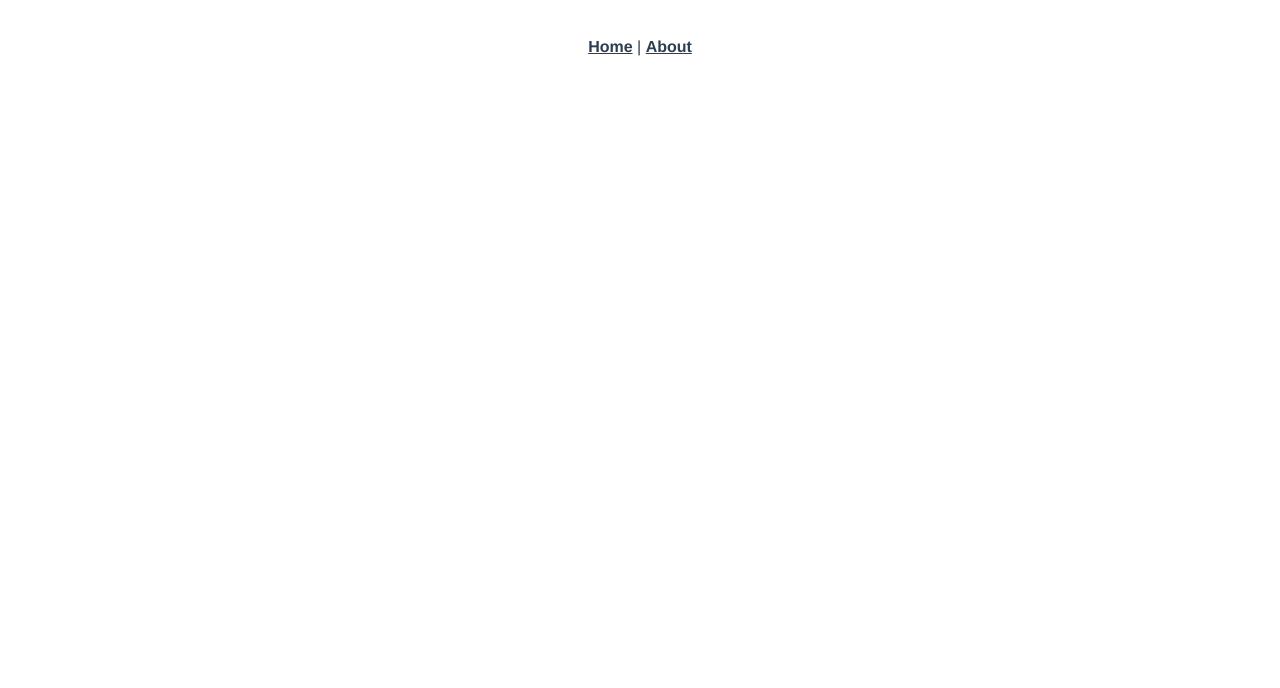
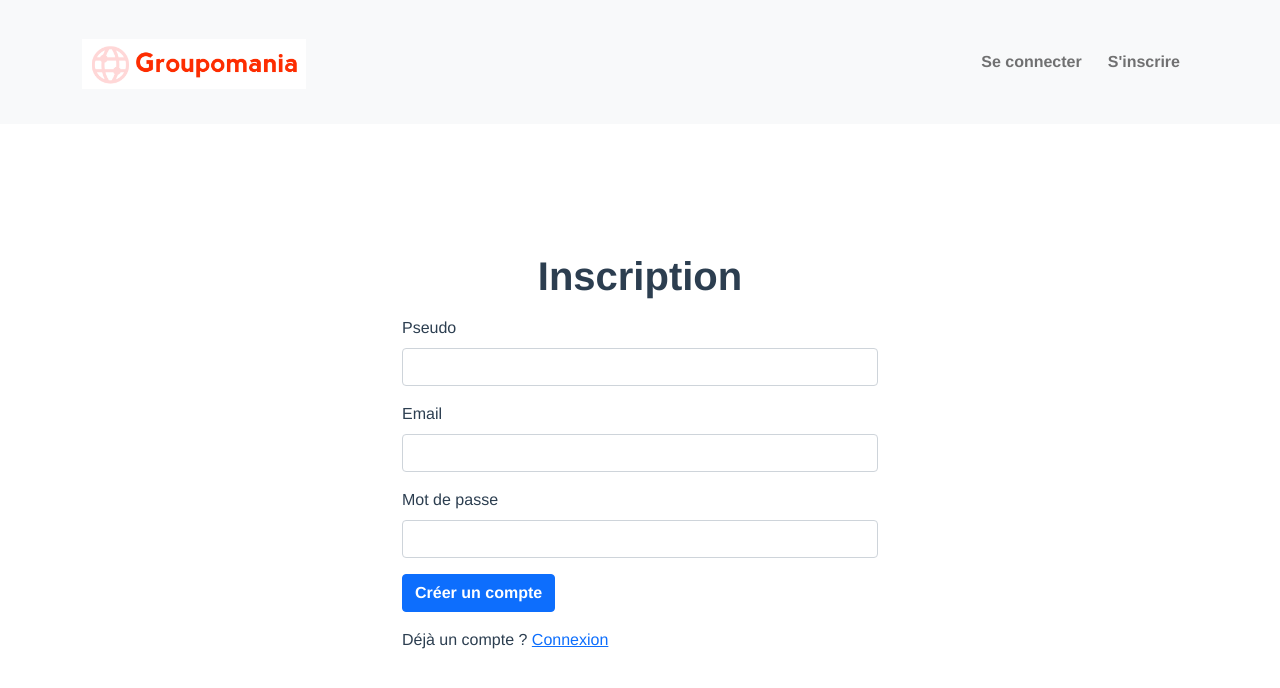
Before and after one commit to nicomil59/groupomania, a Vue app in the folder frontend/: page /signup in a window 1280 px wide. Before the commit this address had no page. Shown: the top 688 px of the page. Built offline with nearby package versions, Linux system fonts and the light colour scheme.

Commit message:
front - routing et composants signup et login

```diff
--- a/frontend/src/App.vue
+++ b/frontend/src/App.vue
@@ -1,30 +1,51 @@
 <template>
-  <nav>
-    <router-link to="/">Home</router-link> |
-    <router-link to="/about">About</router-link>
-  </nav>
-  <router-view/>
+  <div>
+    <NavBar />
+    <router-view />
+  </div>
 </template>
+
+<script>
+import NavBar from "@/components/NavBar.vue";
+// import axios from 'axios';
+
+export default {
+  name: "app",
+  components: {
+    NavBar
+  },
+  // data() {
+  //   return {
+  //     user: null
+  //   }
+  // },
+  async created() {
+    // const token = localStorage.getItem('token');
+    // const userId = localStorage.getItem('userId');
+
+    // console.log(userId);
+
+    try {
+      // const response = await axios.get(`${userId}`);
+      // console.log(response.data);
+      // this.user = response.data;
+      // this.$store.dispatch('user', response.data);
+    }
+    catch (error) {
+      console.log(error)
+    }
+  }
+}
+</script>
 
 <style lang="scss">
 #app {
   font-family: Avenir, Helvetica, Arial, sans-serif;
   -webkit-font-smoothing: antialiased;
   -moz-osx-font-smoothing: grayscale;
-  text-align: center;
+  // text-align: center;
   color: #2c3e50;
 }
 
-nav {
-  padding: 30px;
 
-  a {
-    font-weight: bold;
-    color: #2c3e50;
-
-    &.router-link-exact-active {
-      color: #42b983;
-    }
-  }
-}
 </style>
--- /dev/null
+++ b/frontend/src/components/Login.vue
@@ -0,0 +1,79 @@
+<template>
+  <div class="container-compo mx-auto">
+    <div class="container">
+      <h1>Connexion</h1>
+      <p>{{ msg }}</p>
+
+      <form  @submit.prevent="handleSubmit">
+        <div class="mb-3">
+          <label for="usernameInput" class="form-label">Pseudo</label>
+          <input v-model="username" type="text" class="form-control" id="usernameInput" />
+        </div>
+        <div class="mb-3">
+          <label for="passwordInput" class="form-label">Mot de passe</label>
+          <input v-model="password" type="password" class="form-control" id="passwordInput" />
+        </div>
+        <button type="submit" class="btn btn-primary">Se Connecter</button>
+        <p class="mt-3">Pas encore de compte ? <router-link to="/signup">Inscription</router-link></p>
+      </form>
+    </div>
+  </div>
+</template>
+
+<script>
+import axios from 'axios';
+
+export default {
+  name: "LogIn",
+  data() {
+    return {
+      username: '',
+      password: ''
+    }
+  },
+  props: {
+    msg: String,
+  },
+  methods: {
+    async handleSubmit() {
+      const dataInput = {
+        username: this.username,
+        password: this.password
+      }
+      console.log(dataInput)
+
+      try {
+        const response = await axios.post('signin', dataInput);
+
+        localStorage.setItem('token', response.data.token);
+        localStorage.setItem('userId', response.data.user.id);
+
+        console.log(response.data.user)
+
+        this.$store.dispatch('user', response.data.user);
+        this.$router.push('/');
+
+      } catch (error) {
+        console.log(error)
+      }
+    }
+  }
+};
+</script>
+
+<!-- Add "scoped" attribute to limit CSS to this component only -->
+<style scoped lang="scss">
+.container-compo {
+  max-width: 500px;
+  margin-top: 10%;
+}
+
+h1 {
+  font-weight: 700;
+  text-align: center;
+}
+
+button {
+  font-weight: bold;
+}
+</style>
--- /dev/null
+++ b/frontend/src/components/NavBar.vue
@@ -0,0 +1,79 @@
+<template>
+  <nav class="navbar navbar-expand-lg navbar-light bg-light">
+    <div class="container">
+      <router-link to="/" class="navbar-brand">
+        <img
+          src="../assets/icon-left-font.png"
+          alt="logo Groupomania"
+          class="d-inline-block align-text-top"
+        />
+      </router-link>
+      <button
+        class="navbar-toggler"
+        type="button"
+        data-bs-toggle="collapse"
+        data-bs-target="#navbarNav"
+        aria-controls="navbarNav"
+        aria-expanded="false"
+        aria-label="Toggle navigation"
+      >
+        <span class="navbar-toggler-icon"></span>
+      </button>
+      <div class="collapse navbar-collapse" id="navbarNav">
+        <ul class="navbar-nav ms-auto" v-if="!user">
+          <li class="nav-item">
+            <router-link to="/login" class="nav-link">Se connecter</router-link>
+          </li>
+          <li class="nav-item">
+            <router-link to="/signup" class="nav-link">S'inscrire</router-link>
+          </li>
+        </ul>
+        <ul class="navbar-nav ms-auto" v-if="user">
+          <li class="nav-item">
+            <a href="javascript:void(0)" @click="handleClick" class="nav-link">Se déconnecter</a>
+          </li>
+        </ul>
+      </div>
+    </div>
+  </nav>
+</template>
+
+<script>
+import { mapGetters } from 'vuex';
+
+export default {
+  name: "NavBar",
+  // props: ['user'],
+  methods: {
+    handleClick() {
+      localStorage.removeItem('id');
+      localStorage.removeItem('token');
+      this.$store.dispatch('user', null);
+      this.$router.push('/');
+    }
+  },
+  computed: {
+    ...mapGetters(['user'])
+  }
+};
+</script>
+
+<style lang="scss" scoped>
+nav {
+  padding: 30px;
+
+  img {
+      height: 50px;
+  }
+
+  a {
+    font-weight: bold;
+    color: #2c3e50;
+    margin-right: 10px;
+
+    &.router-link-exact-active {
+      color: #42b983;
+    }
+  }
+}
+</style>
--- /dev/null
+++ b/frontend/src/components/Signup.vue
@@ -0,0 +1,80 @@
+<template>
+  <div class="container-compo mx-auto">
+    <div class="container mt-5">
+      <h1>Inscription</h1>
+      <p>{{ msg }}</p>
+
+      <form @submit.prevent="handleSubmit">
+        <div class="mb-3">
+          <label for="usernameInput" class="form-label">Pseudo</label>
+          <input v-model="username" type="text" class="form-control" id="usernameInput" />
+        </div>
+        <div class="mb-3">
+          <label for="emailInput" class="form-label">Email</label>
+          <input v-model="email" type="email" class="form-control" id="emailInput" />
+        </div>
+        <div class="mb-3">
+          <label for="passwordInput" class="form-label">Mot de passe</label>
+          <input v-model="password" type="password" class="form-control" id="passwordInput" />
+        </div>
+        <button type="submit" class="btn btn-primary">Créer un compte</button>
+        <p class="mt-3">Déjà un compte ? <router-link to="/login">Connexion</router-link></p>
+      </form>
+    </div>
+  </div>
+</template>
+
+<script>
+import axios from 'axios';
+
+export default {
+  name: "SignUp",
+  data() {
+    return {
+      username: '',
+      email: '',
+      password: ''
+    }
+  },
+  props: {
+    msg: String,
+  },
+  methods: {
+    async handleSubmit() {
+      const dataInput = {
+        username: this.username,
+        email: this.email,
+        password: this.password
+      }
+      console.log(dataInput)
+
+      try {
+        await axios.post('signup', dataInput);
+        // console.log(response)
+        this.$router.push('/login');
+
+      } catch (error) {
+        console.log(error)
+      }
+
+    }
+  }
+};
+</script>
+
+<!-- Add "scoped" attribute to limit CSS to this component only -->
+<style scoped lang="scss">
+.container-compo {
+  max-width: 500px;
+  margin-top: 10%;
+}
+
+h1 {
+  font-weight: 700;
+  text-align: center;
+}
+
+button {
+  font-weight: bold;
+}
+</style>
--- /dev/null
+++ b/frontend/src/components/ViewProfile.vue
@@ -0,0 +1,33 @@
+<template>
+  <div class="hello">
+    <h1>View Profile</h1>
+    <p>{{ msg }}</p>
+  </div>
+</template>
+
+<script>
+export default {
+  name: 'ViewProfile',
+  props: {
+    msg: String
+  }
+}
+</script>
+
+<!-- Add "scoped" attribute to limit CSS to this component only -->
+<style scoped lang="scss">
+h3 {
+  margin: 40px 0 0;
+}
+ul {
+  list-style-type: none;
+  padding: 0;
+}
+li {
+  display: inline-block;
+  margin: 0 10px;
+}
+a {
+  color: #42b983;
+}
+</style>
--- a/frontend/src/main.js
+++ b/frontend/src/main.js
@@ -1,6 +1,11 @@
+import "bootstrap/dist/css/bootstrap.min.css";
+import "bootstrap/dist/js/bootstrap.js";
+import "bootstrap/scss/bootstrap.scss";
+
 import { createApp } from 'vue'
 import App from './App.vue'
 import router from './router'
 import store from './store'
+import './services/Api'
 
 createApp(App).use(store).use(router).mount('#app')
--- a/frontend/src/router/index.js
+++ b/frontend/src/router/index.js
@@ -1,11 +1,29 @@
 import { createRouter, createWebHistory } from 'vue-router'
 import HomeView from '../views/HomeView.vue'
+import Signup from '../components/Signup.vue'
+import Login from '../components/Login.vue'
+import ViewProfile from '../components/ViewProfile.vue'
 
 const routes = [
   {
     path: '/',
     name: 'home',
     component: HomeView
+  },
+  {
+    path: '/signup',
+    name: 'signup',
+    component: Signup
+  },
+  {
+    path: '/login',
+    name: 'login',
+    component: Login
+  },
+  {
+    path: '/view-profile/:id',
+    name: 'view-profile',
+    component: ViewProfile
   },
   {
     path: '/about',
--- /dev/null
+++ b/frontend/src/services/Api.js
@@ -0,0 +1,5 @@
+import axios from 'axios';
+
+axios.defaults.baseURL = 'http://localhost:3000/api/users/';
+
+axios.defaults.headers.common['Authorization'] = `Bearer ${localStorage.getItem('token')}`;
--- a/frontend/src/store/index.js
+++ b/frontend/src/store/index.js
@@ -2,12 +2,22 @@ import { createStore } from 'vuex'
 
 export default createStore({
   state: {
+    user: null
   },
   getters: {
+    user: state => {
+      return state.user
+    }
   },
   mutations: {
+    user(state, user) {
+      state.user = user;
+    }
   },
   actions: {
+    user(context, user) {
+      context.commit('user', user)
+    }
   },
   modules: {
   }
--- a/frontend/src/views/HomeView.vue
+++ b/frontend/src/views/HomeView.vue
@@ -1,18 +1,21 @@
 <template>
   <div class="home">
-    <img alt="Vue logo" src="../assets/logo.png">
-    <HelloWorld msg="Welcome to Your Vue.js App"/>
+    <h3 v-if="user">Bonjour, {{ user.username }}</h3>
+    <h3 v-if="!user">Vous n'êtes pas connecté</h3>
   </div>
 </template>
 
 <script>
 // @ is an alias to /src
-import HelloWorld from '@/components/HelloWorld.vue'
+// import HelloWorld from '@/components/HelloWorld.vue'
+// import axios from 'axios';
+import { mapGetters } from 'vuex';
 
 export default {
   name: 'HomeView',
-  components: {
-    HelloWorld
+  // props: ['user']
+  computed: {
+    ...mapGetters(['user'])
   }
 }
 </script>
```
Also changed, not shown: frontend/src/assets/icon-left-font.png (added).
